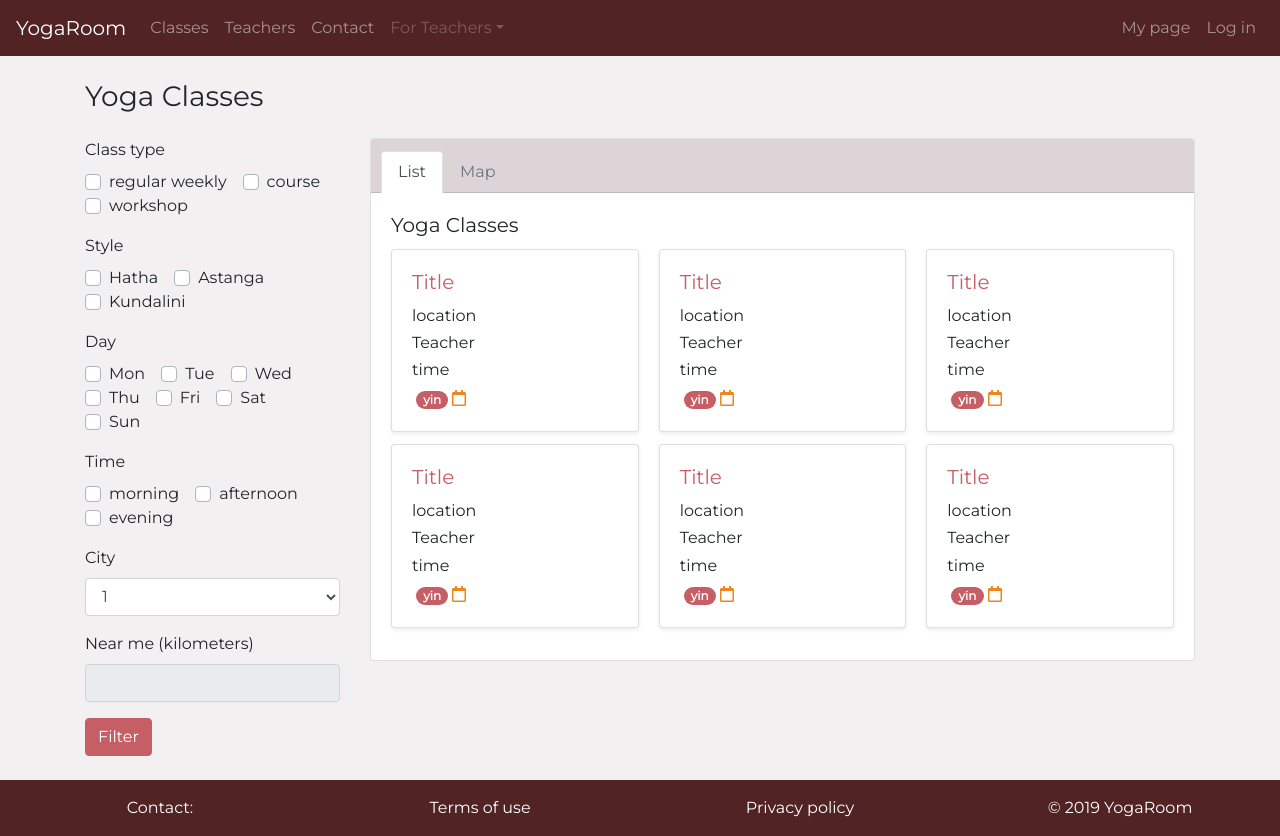
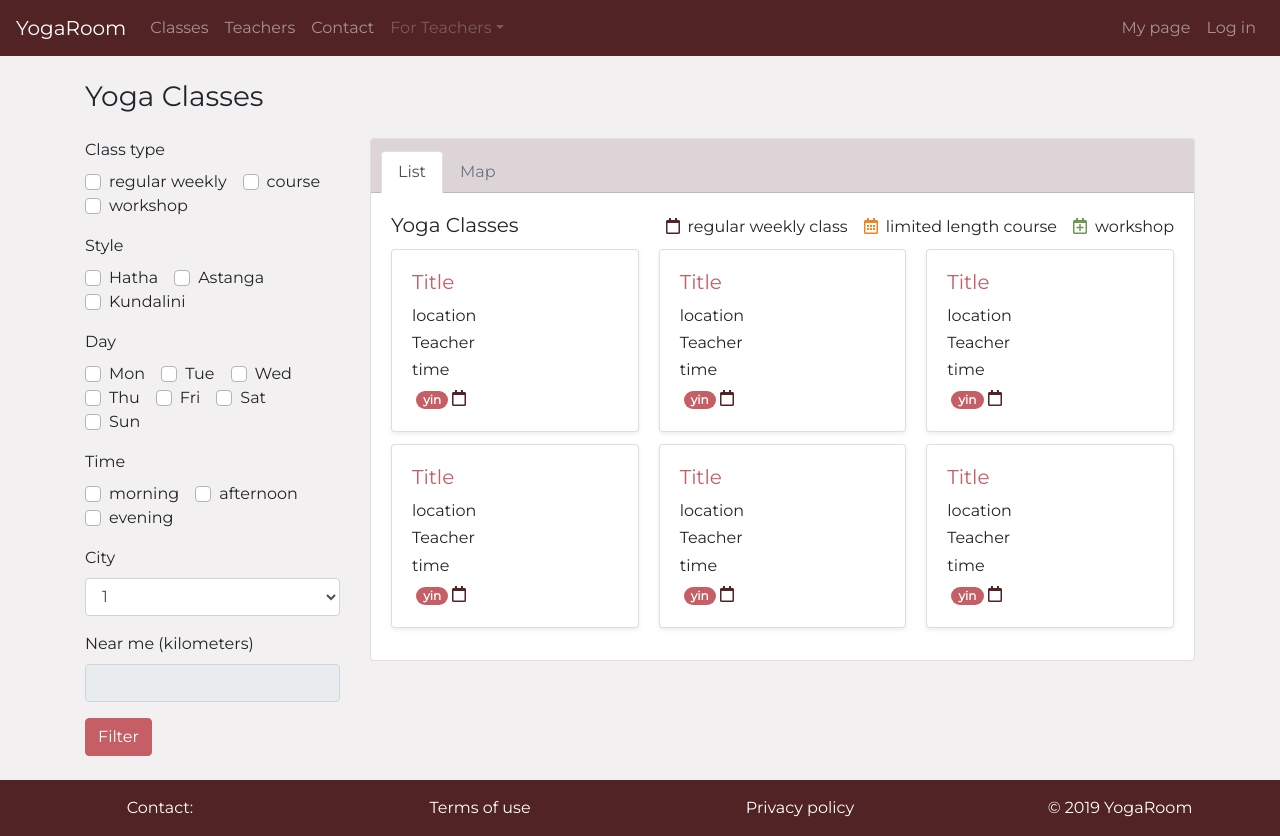
Before and after one commit to orsolyabus/yoga-room-react, a React (Create React App) app: page /search in a window 1280 px wide. Built offline with nearby package versions, Linux system fonts and the light colour scheme.

Commit message:
add legend

```diff
--- a/src/components/Search/ResultClass.js
+++ b/src/components/Search/ResultClass.js
@@ -14,8 +14,7 @@ const ResultClass = () => (
         <Badge pill variant="primary" className="mx-1">
           yin
         </Badge>
-        <FontAwesomeIcon icon={faCalendar} className="text-warning" />
-        {/* <i class="far fa-calendar text-dark"></i> */}
+        <FontAwesomeIcon icon={faCalendar} className="text-dark" />
       </Card.Text>
     </Card.Body>
   </Card>
--- a/src/components/Search/ResultList.js
+++ b/src/components/Search/ResultList.js
@@ -1,5 +1,5 @@
 import React from 'react';
-import { Card, ListGroup, CardColumns } from "react-bootstrap";
+import { CardColumns } from "react-bootstrap";
 import ResultClass from './ResultClass';
 
 const ResultList = () => (
--- a/src/components/Search/Results.js
+++ b/src/components/Search/Results.js
@@ -1,7 +1,8 @@
 import React from 'react';
 import ResultList from './ResultList';
-import Map from './Map';
-import { Card, Nav, Button } from "react-bootstrap";
+import { Card, Nav, Row, Col } from "react-bootstrap";
+import { FontAwesomeIcon } from '@fortawesome/react-fontawesome'
+import { faCalendar, faCalendarAlt, faCalendarPlus } from '@fortawesome/free-regular-svg-icons'
 
 const Results = () => (
   <Card >
@@ -16,9 +17,31 @@ const Results = () => (
       </Nav>
     </Card.Header>
     <Card.Body>
-      <Card.Title>Yoga Classes</Card.Title>
+      <Card.Title>
+        <Row>
+          <Col>
+            Yoga Classes
+          </Col>
+          <Col md="auto">
+            <small>
+              <span className="mr-2">
+                <FontAwesomeIcon icon={faCalendar} className="text-dark mx-2" />
+                regular weekly class
+              </span>
+              <span className="mr-2">
+                <FontAwesomeIcon icon={faCalendarAlt} className="text-warning mx-2" />
+                limited length course
+              </span>
+              <span>
+                <FontAwesomeIcon icon={faCalendarPlus} className="text-success mx-2" />
+                workshop
+              </span>
+            </small>
+          </Col>
+        </Row>
+      </Card.Title>
       <Card.Text>
-        <ResultList/>
+        <ResultList />
       </Card.Text>
     </Card.Body>
   </Card>
```
